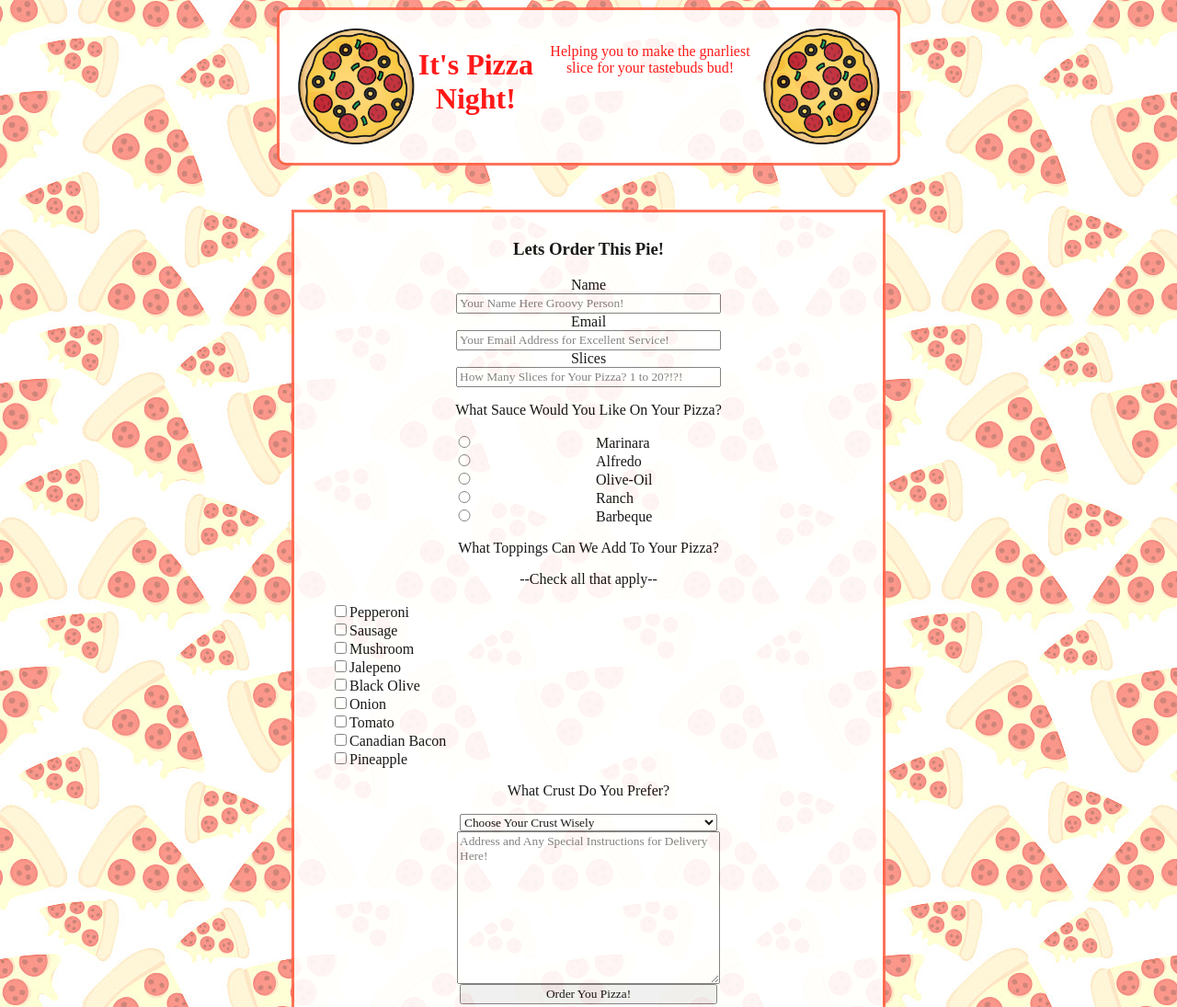
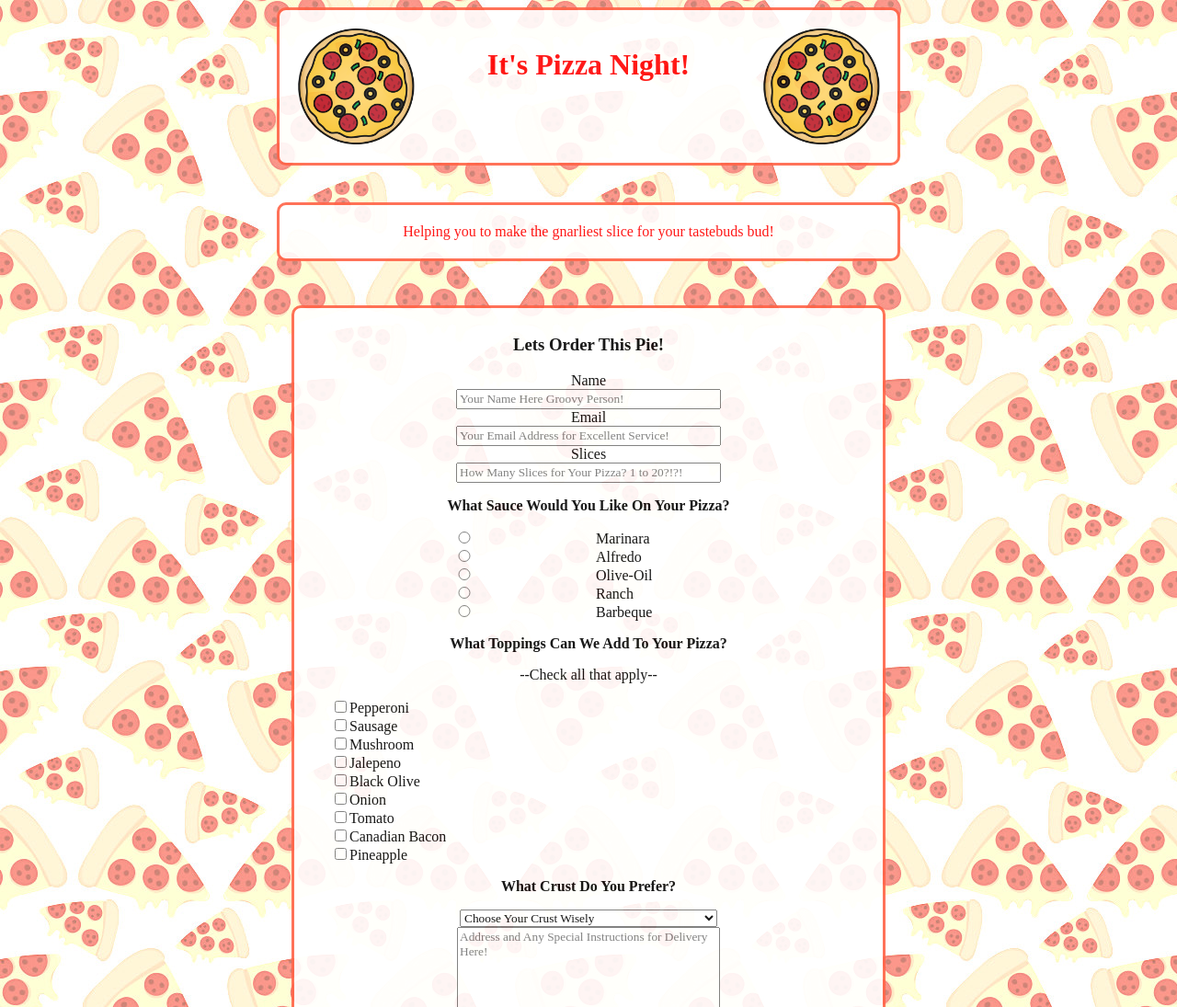
Before and after one commit to dobbe2/codeCampForm, a plain HTML site: page index.html in a window 1280 px wide. Shown: the top 1095 px of the page at 92% size. Drawn offline with Linux system fonts and the light colour scheme; a web font is replaced by a local one.

Commit message:
sttyle tinkering

```diff
--- a/assets/stylesheet/styles.css
+++ b/assets/stylesheet/styles.css
@@ -7,7 +7,7 @@ body {
     color: black;
 }
 
-#header {
+#header, #description {
     font-family: Cabin Sketch;
     display: flex;
     color:red;
@@ -20,6 +20,7 @@ body {
     border-radius: 10px;
     opacity: .9;
     max-height: 300px;
+    justify-content: space-between;
 }
 
 #title{
@@ -28,8 +29,8 @@ body {
 }
 
 #description{
-    display: flex;
-    flex-direction: column;
+    margin-top: 40px;
+    justify-content: center;
 }
 .pizzaSpin{
     display: flex;
@@ -60,6 +61,7 @@ h3 {
     width: 80%;
     max-width: 700px;
     margin: 3rem auto 0 auto;
+
 }
 
 #name-label, #email-label, #number-label, #name, #email, #number, #dropdown, #delivery, #submit {
@@ -77,6 +79,7 @@ h3 {
     opacity: .9;
     padding: 10px 40px;
     border: tomato solid 3px;
+    border-radius: 10px;
 }
 
 #form-group {
--- a/index.html
+++ b/index.html
@@ -16,13 +16,14 @@
     <header id="header">
         <img class="pizzaSpin rotate" src="./assets/roundPie.png" alt="pizzaPie">
         <h1 id="title">It's Pizza Night!</h1>
-        <p id="description">Helping you to make the gnarliest slice for your tastebuds bud!</p>
         <img class="pizzaSpin rotate" src="./assets/roundPie.png" alt="pizzaPie">
     </header>
+    <div><p id="description">Helping you to make the gnarliest slice for your tastebuds bud!</p>
+</div>
     <section class="container">
 
         <form id="survey-form">
-            <h3>Lets Order This Pie!</h3>
+            <h3><strong>Lets Order This Pie!</strong></h3>
             <!-- name -->
             <div class="form-group">
                 <label id="name-label" for="name">Name</label>
@@ -46,19 +47,19 @@
 
             <!-- radio buttons sauces -->
             <div class="form-group">
-                <p>What Sauce Would You Like On Your Pizza?</p>
-                <label><input name="sauce" value="marinara" type="radio" class="input-radio" />Marinara</label><br>
-                <label><input name="sauce" value="alfredo" type="radio" class="input-radio" />Alfredo</label><br>
-                <label><input name="sauce" value="olive-oil" type="radio" class="input-radio" />Olive-Oil</label><br>
-                <label><input name="sauce" value="ranch" type="radio" class="input-radio" />Ranch</label><br>
-                <label><input name="sauce" value="bbq" type="radio" class="input-radio" />Barbeque</label><br>
+                <p><strong>What Sauce Would You Like On Your Pizza?</strong></p>
+                <label><input name="sauce" value="marinara" type="radio" class="input-radio" />Marinara</label>
+                <label><input name="sauce" value="alfredo" type="radio" class="input-radio" />Alfredo</label>
+                <label><input name="sauce" value="olive-oil" type="radio" class="input-radio" />Olive-Oil</label>
+                <label><input name="sauce" value="ranch" type="radio" class="input-radio" />Ranch</label>
+                <label><input name="sauce" value="bbq" type="radio" class="input-radio" />Barbeque</label>
 
             </div>
 
             <!--checkboxes toppings-->
 
             <div class="form-group">
-                <p>What Toppings Can We Add To Your Pizza?</p>
+                <p><strong>What Toppings Can We Add To Your Pizza?</strong></p>
                 <p>--Check all that apply--</p>
                 <label><input value="pepperopni " type="checkbox" name="toppings"
                         class="input-checkbox">Pepperoni</label><br>
@@ -80,7 +81,7 @@
 
             <!--DropDown-->
             <div class="form-group">
-                <p>What Crust Do You Prefer?</p>
+                <p><strong>What Crust Do You Prefer?</strong></p>
                 <select name="crust" id="dropdown" class="form-input" required>
                     <option value disabled selected>Choose Your Crust Wisely</option>
                     <option value="thick">Thick</option>
```
